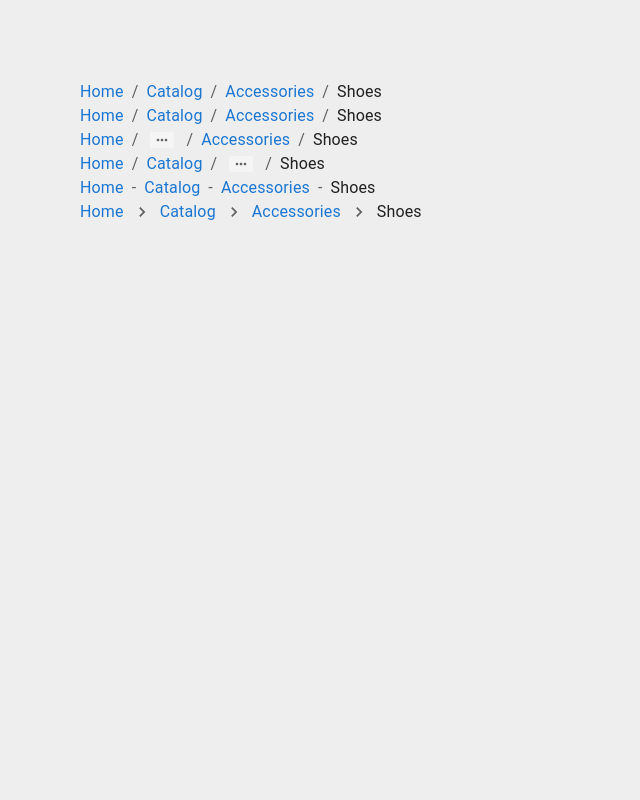
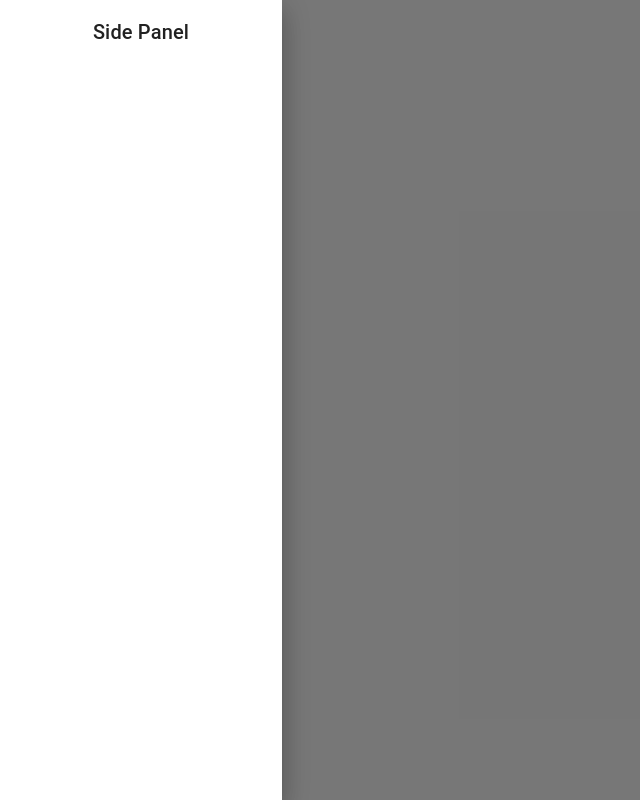
Before and after one commit to amontalvof/react-mui-demo, a React (Create React App) app: page / in a window 1280 px wide. Both pictures are taken after a click on the button "logo". Shown: the whole page, without its empty margins (0-640 px from the left). Built offline with nearby package versions, Linux system fonts and the light colour scheme.

Commit message:
feat: Drawer

```diff
--- a/src/App.tsx
+++ b/src/App.tsx
@@ -1,5 +1,6 @@
 import './App.css';
-import MuiBreadcrumbs from './components/MuiBreadcrumbs';
+import MuiDrawer from './components/MuiDrawer';
+// import MuiBreadcrumbs from './components/MuiBreadcrumbs';
 // import MuiLink from './components/MuiLink';
 // import MuiMenu from './components/MuiMenu';
 // import MuiNavbar from './components/MuiNavbar';
@@ -23,7 +24,7 @@
 function App() {
     return (
         <div className="App">
-            <MuiBreadcrumbs />
+            <MuiDrawer />
         </div>
     );
 }
--- /dev/null
+++ b/src/components/MuiDrawer.tsx
@@ -0,0 +1,34 @@
+import { useState } from "react";
+import { Box, Drawer, IconButton, Typography } from "@mui/material";
+import { Menu } from "@mui/icons-material";
+
+const MuiDrawer = () => {
+    const [isDrawerOpen, setIsDrawerOpen] = useState(false);
+
+    return (
+        <>
+            <IconButton
+                size="large"
+                edge="start"
+                color="inherit"
+                aria-label="logo"
+                onClick={() => setIsDrawerOpen(true)}
+            >
+                <Menu />
+            </IconButton>
+            <Drawer
+                anchor="left"
+                open={isDrawerOpen}
+                onClose={() => setIsDrawerOpen(false)}
+            >
+                <Box p={2} width="250px" textAlign="center" role="presentation">
+                    <Typography variant="h6" component="div">
+                        Side Panel
+                    </Typography>
+                </Box>
+            </Drawer>
+        </>
+    );
+};
+
+export default MuiDrawer;
```
